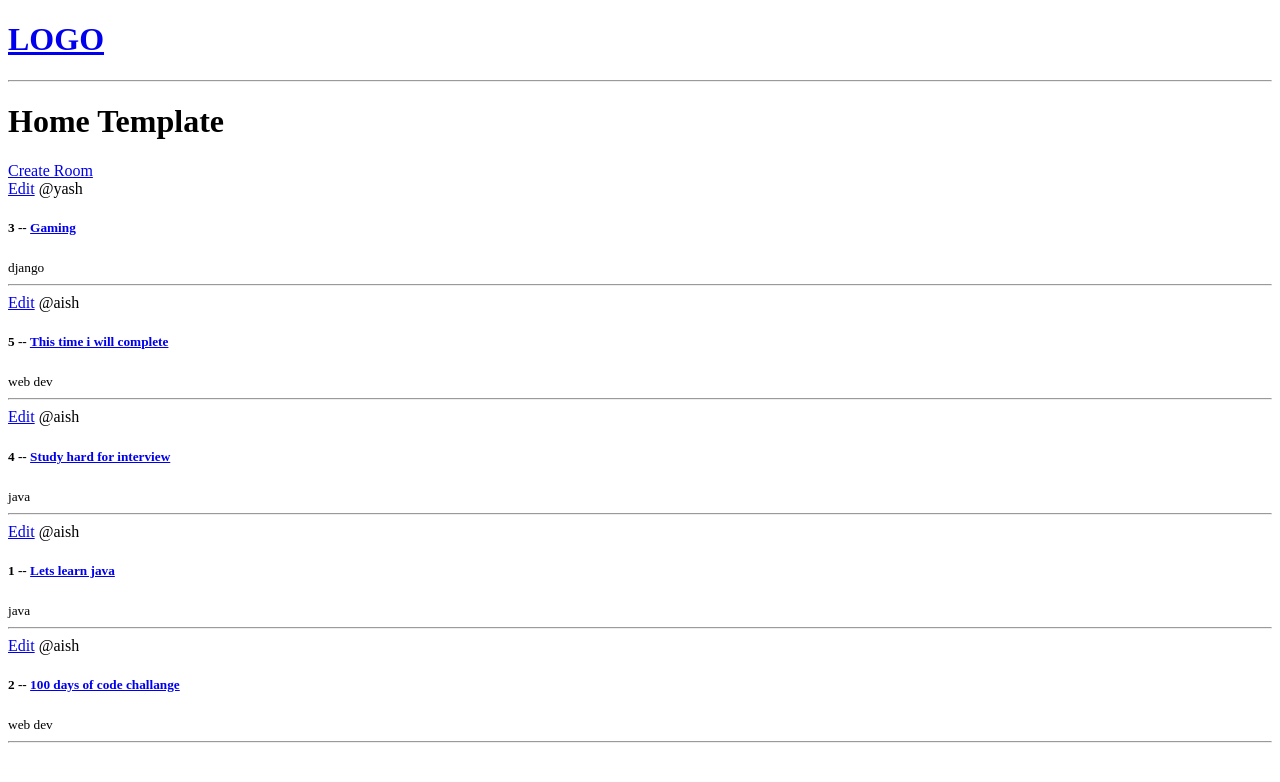
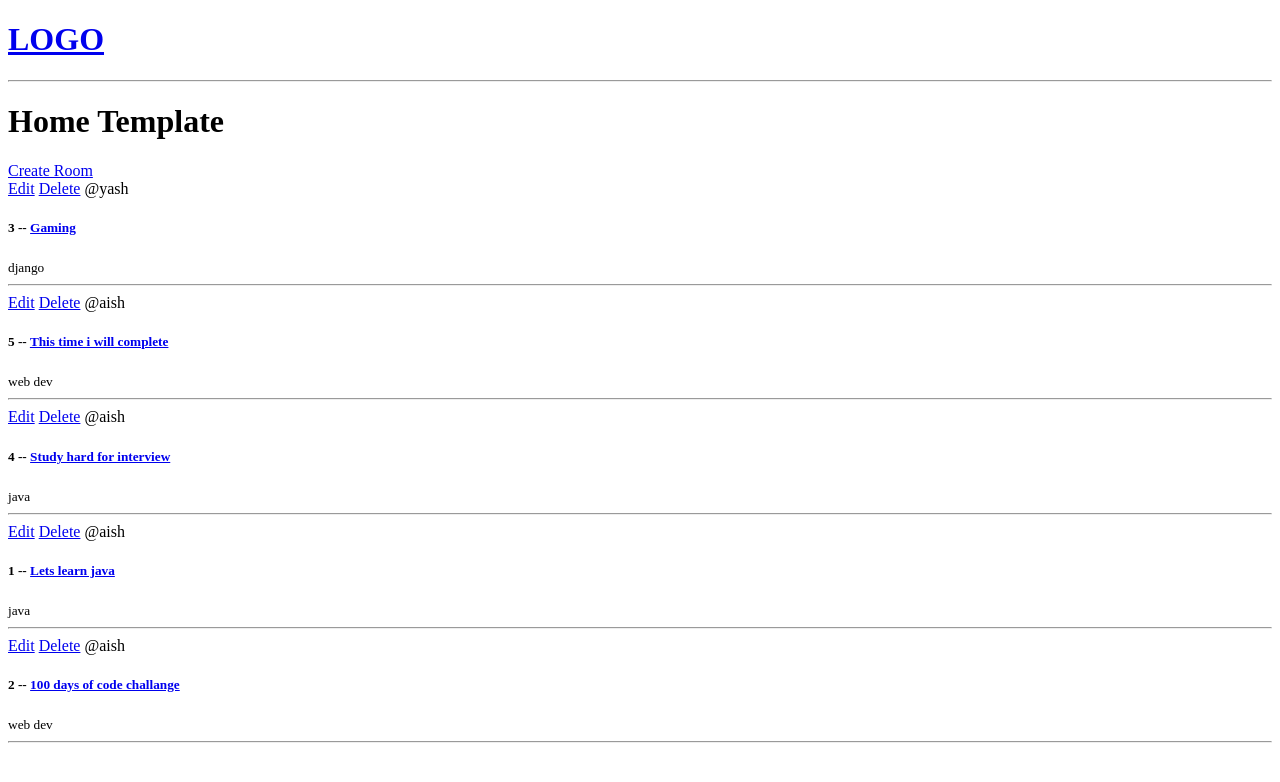
Before and after one commit to aish0749/Tutbud, a Django app: page / in a window 1280 px wide. Shown: the top 782 px of the page. Run offline with Django 4.2, Linux system fonts and the light colour scheme; data comes from the database, SQL or seed files in the repository; both versions use the stored data as it was after the commit.

Commit message:
add delete function and complete the crud operations.

```diff
--- a/base/templates/base/home.html
+++ b/base/templates/base/home.html
@@ -8,6 +8,7 @@
         {% for room in rooms %}
             <div>
                 <a href="{% url 'update-room' room.id %}">Edit</a>
+                <a href="{% url 'delete-room' room.id %}">Delete</a>
                 <span>@{{room.host.username}}</span>
                 <h5>{{room.id}} -- <a href="{% url 'room' room.id %}"> {{room.name}} </h5></a>
                 <small>{{room.topic.name}}</small>
--- a/base/urls.py
+++ b/base/urls.py
@@ -6,4 +6,5 @@ urlpatterns = [
     path('room/<str:pk>/', views.room, name="room"),
     path('create_room/', views.create_room, name="create-room"),
     path('update_room/<str:pk>/', views.update_room, name="update-room"),
+    path('delete_room/<str:pk>/', views.delete_room, name="delete-room"),
 ]
--- a/base/views.py
+++ b/base/views.py
@@ -29,5 +29,19 @@ def create_room(request):
 def update_room(request, pk):
     room = Room.objects.get(id=pk)
     form = RoomForm(instance=room)
+
+    if request.method == 'POST':
+        form = RoomForm(request.POST, instance=room)
+        if form.is_valid():
+            form.save()
+            return redirect('home')
+
     context = {'form': form}
     return render(request, 'base/room_form.html', context)
+
+def delete_room(request, pk):
+    room = Room.objects.get(id=pk)
+    if request.method == 'POST':
+        room.delete()
+        return redirect('home')
+    return render(request, 'base/delete.html', {'obj': room})
```
Also changed, not shown: base/templates/base/delete.html (added, +12 -0 lines), db.sqlite3.
